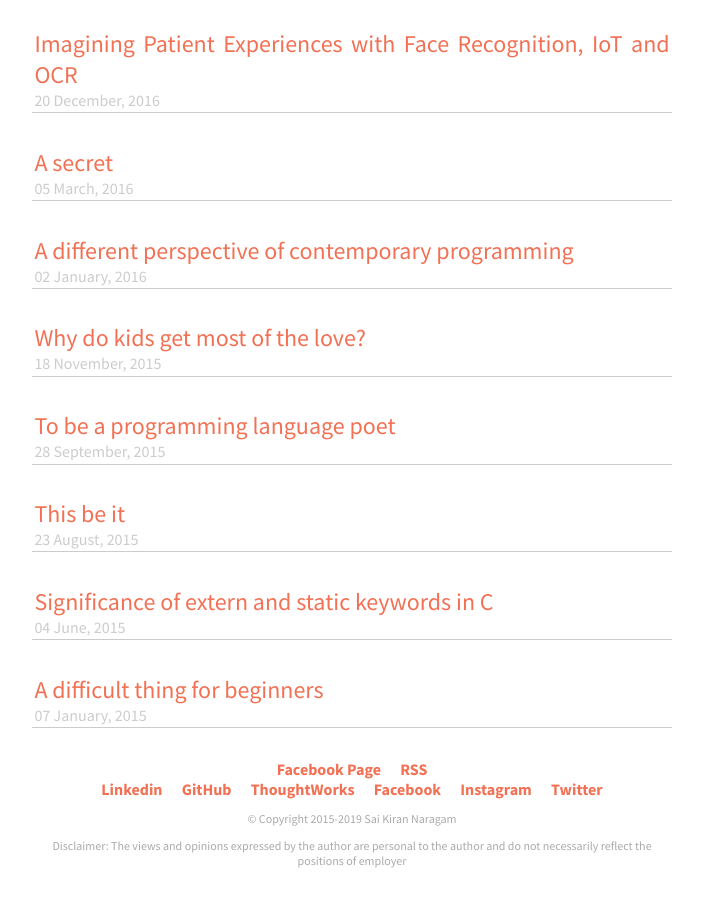
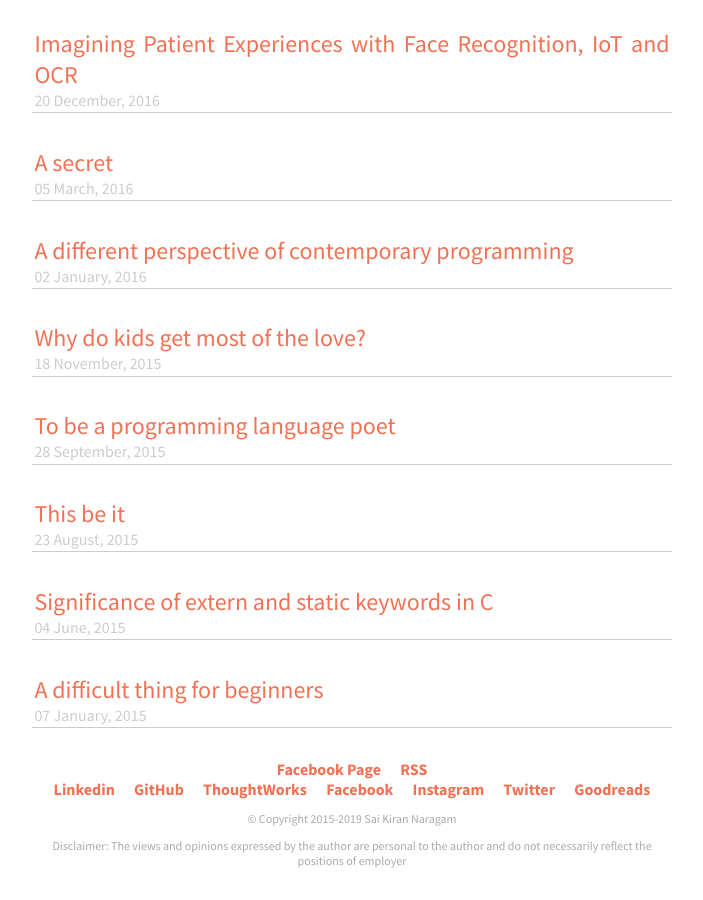
Before and after one commit to nsaikiran/impression, a Jekyll site: the page built from index.html, in a window 1280 px wide and 900 px high, scrolled down 1214 px. Shown: the whole window, without its empty margins (288-991 px from the left). Built offline with Jekyll 4.4.1, drawn with Linux system fonts in a browser that asks for light colours.

Commit message:
Update details goodreads

```diff
--- a/_includes/footer.html
+++ b/_includes/footer.html
@@ -26,6 +26,9 @@
     <li>
       <a href="https://twitter.com/saikiran638">Twitter</a>
     </li>
+    <li>
+      <a href="https://www.goodreads.com/user/show/64572731-sai-kiran">Goodreads</a>
+    </li>
   </ul>
   <p class="copyright">© Copyright 2015-2019 Sai Kiran Naragam</p>
   <p class="disclaimer">Disclaimer: The views and opinions expressed
```
